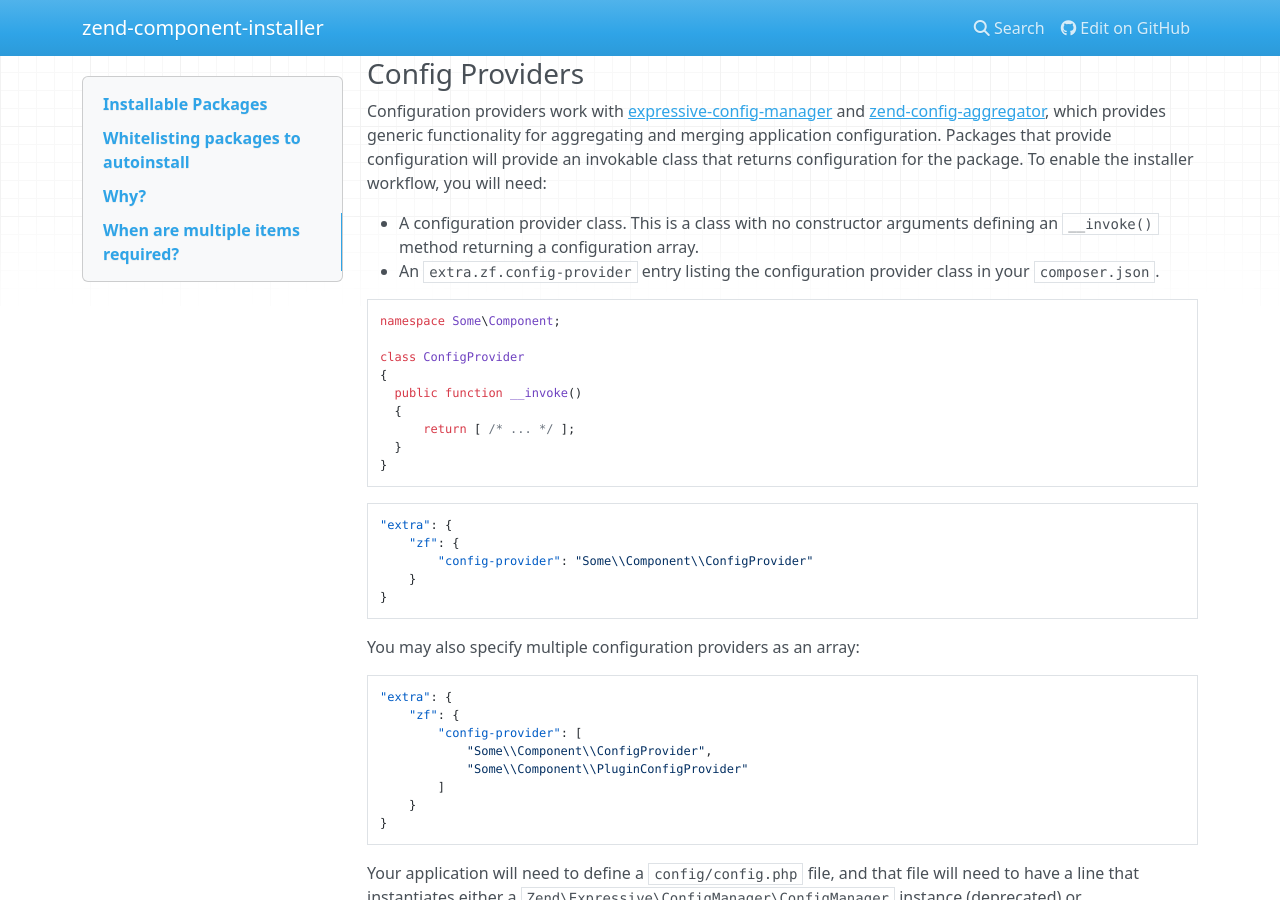
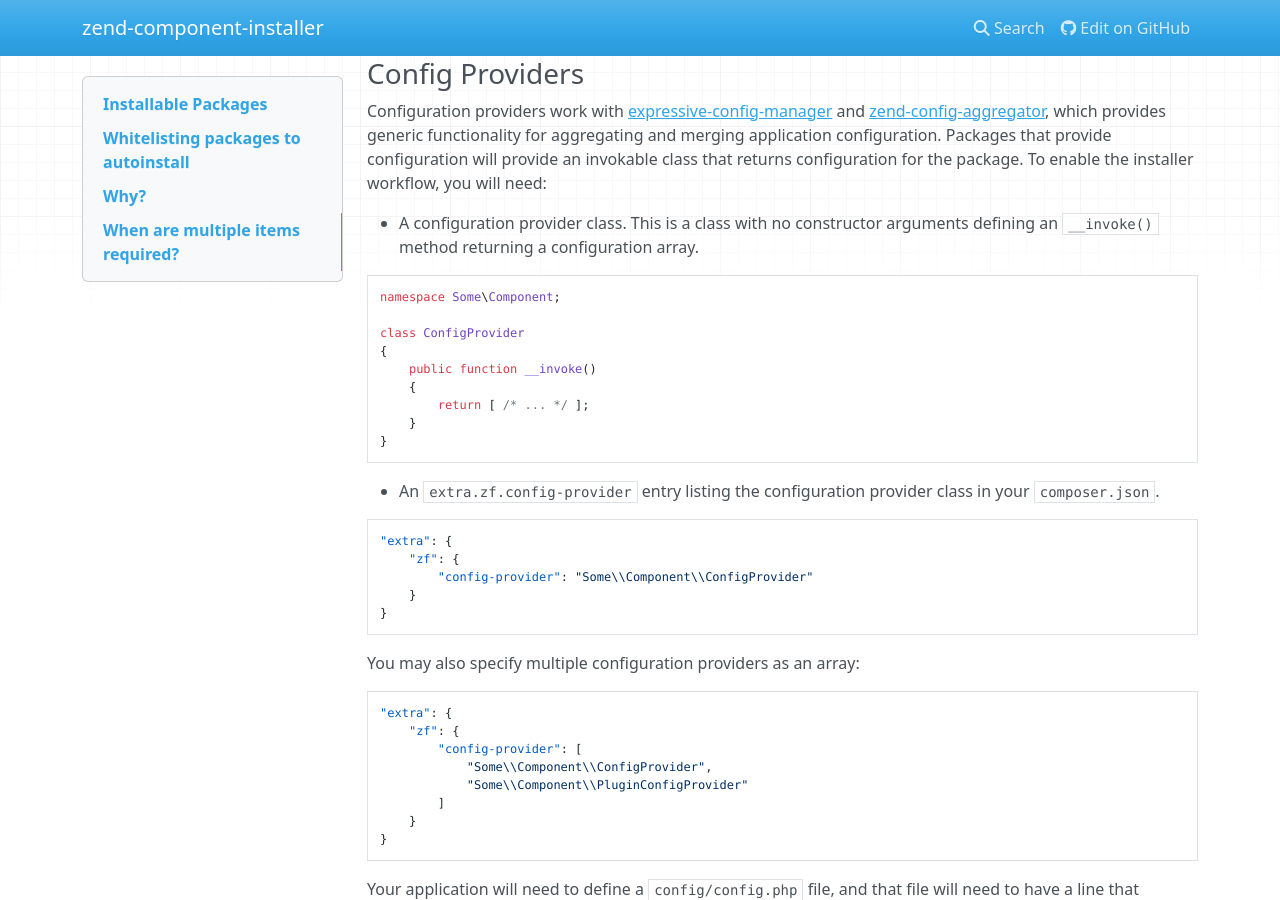
Before and after one commit to zendframework/zend-component-installer, an MkDocs documentation site: the page built from docs/book/index.md, in a window 1280 px wide and 900 px high, scrolled down 1822 px. Built offline with MkDocs 1.6.1, drawn with Linux system fonts in a browser that asks for light colours; nearby versions of some CDN libraries.

Commit message:
Fixed code snippets
Two different code snippets were placed into tabs.
Unfortunately indent code blocks are not working right now.

````diff
--- a/docs/book/index.md
+++ b/docs/book/index.md
@@ -111,20 +111,21 @@ workflow, you will need:
 
 * A configuration provider class. This is a class with no constructor
   arguments defining an `__invoke()` method returning a configuration array.
-* An `extra.zf.config-provider` entry listing the configuration provider class
-  in your `composer.json`.
 
 ```php
 namespace Some\Component;
 
 class ConfigProvider
 {
-  public function __invoke()
-  {
-      return [ /* ... */ ];
-  }
+    public function __invoke()
+    {
+        return [ /* ... */ ];
+    }
 }
 ```
+
+* An `extra.zf.config-provider` entry listing the configuration provider class
+  in your `composer.json`.
 
 ```json
 "extra": {
````
